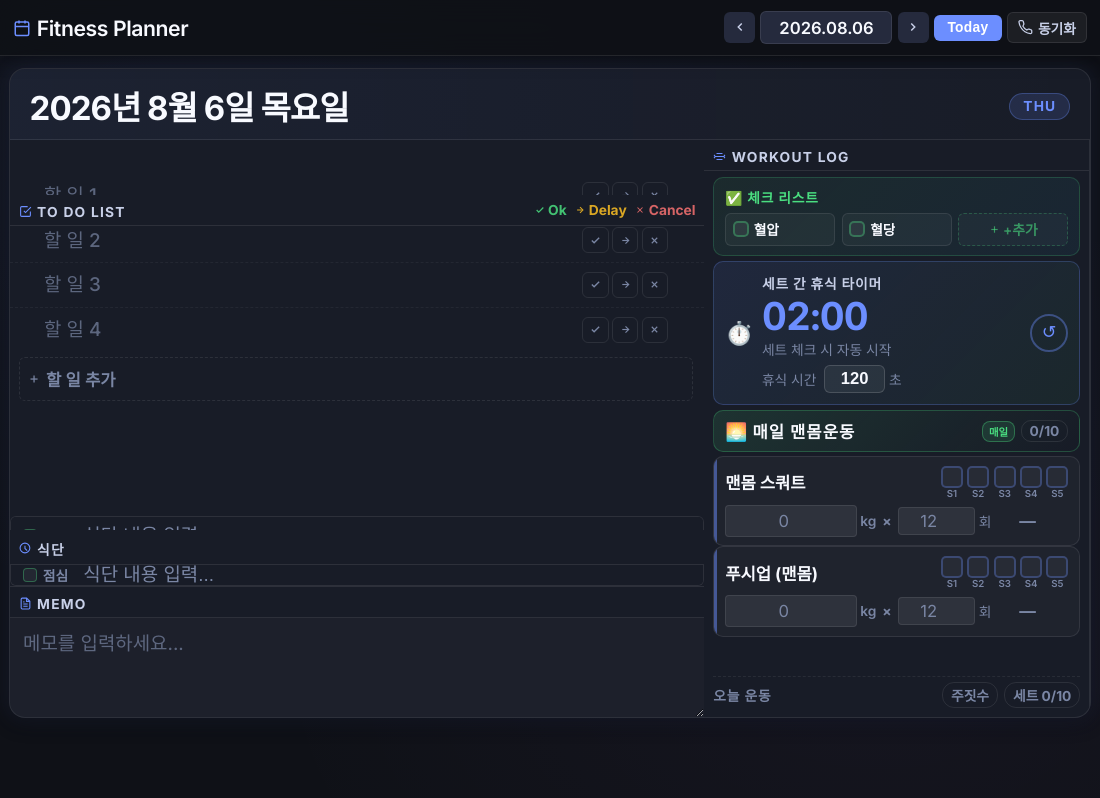
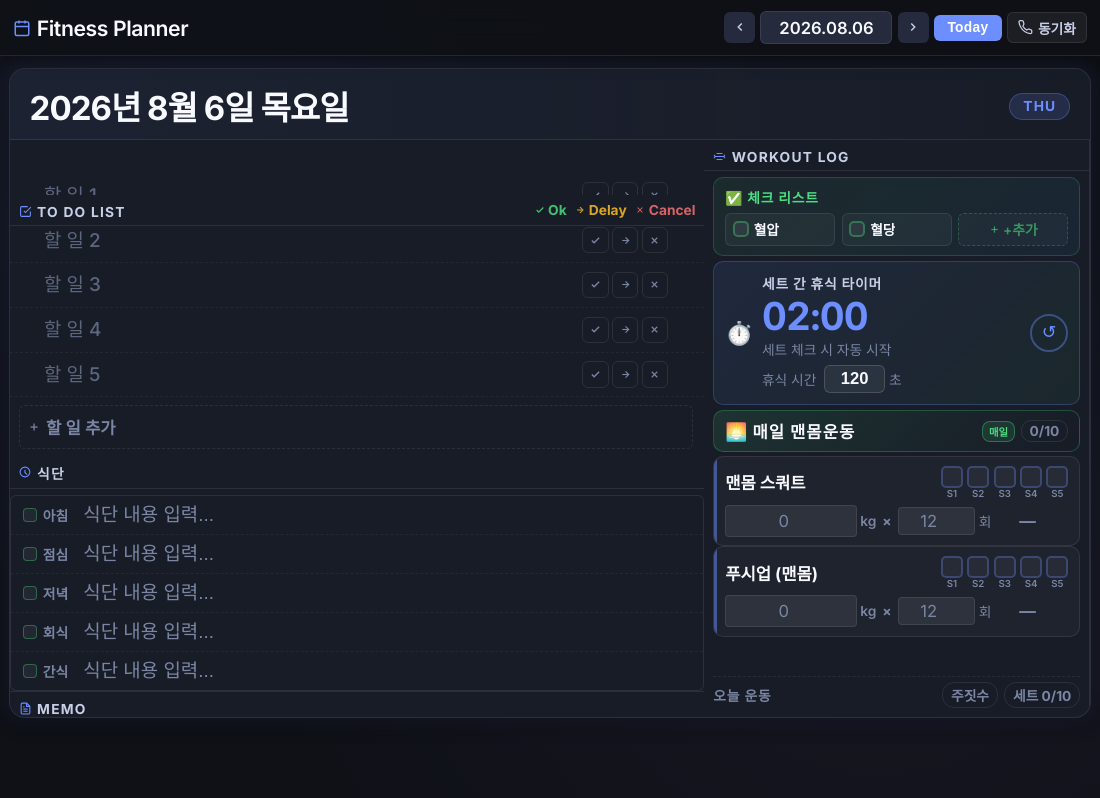
Before and after one commit to kjh5353/kjh5353.github.io, an Electron app: page index.html in a window 1100 px wide. Drawn offline with Linux system fonts and the light colour scheme.

Commit message:
fix: side-panel layout - all sections (Todo/Diet/Memo) properly visible, no overflow clipping

```diff
--- a/style.css
+++ b/style.css
@@ -593,6 +593,8 @@ body {
   flex-direction: column;
   min-height: 0;
   height: 100%;
+  overflow-y: auto;
+  -webkit-overflow-scrolling: touch;
 }
 
 /* ===== SECTION TITLES ===== */
@@ -735,17 +737,14 @@ body {
 .section-todo {
   display: flex;
   flex-direction: column;
-  flex: 0 0 58%; /* TO DO LIST가 상단 58%, 식단이 하단 42% */
-  overflow: hidden;
+  flex-shrink: 0; /* 자연 크기로, 줄어들지 않음 */
 }
 
 /* ===== DIET SECTION ===== */
 .section-timetable {
-  flex: 1;
+  flex-shrink: 0; /* 자연 크기로, 줄어들지 않음 */
   display: flex;
   flex-direction: column;
-  min-height: 0;
-  overflow: hidden;
 }
 
 .section-title-row {
@@ -789,7 +788,6 @@ body {
 
 /* ===== TODO ITEMS ===== */
 .todo-items {
-  max-height: 180px;
   overflow-y: auto;
   padding: 2px 0;
 }
@@ -918,8 +916,8 @@ body {
 .memo-area {
   display: block;
   width: 100%;
-  min-height: clamp(90px, 9vw, 130px);
-  padding: var(--sp-md) var(--sp-lg) var(--sp-lg);
+  min-height: clamp(60px, 6vw, 90px);
+  padding: var(--sp-sm) var(--sp-md);
   background: rgba(255,255,255,0.02);
   border: none;
   outline: none;
@@ -927,10 +925,11 @@ body {
   font-family: var(--font);
   font-size: var(--fs-base);
   font-weight: 400;
-  line-height: 1.75;
+  line-height: 1.6;
   resize: vertical;
   transition: background var(--transition);
 }
+
 .memo-area::placeholder { color: var(--text-muted); opacity: 0.7; }
 .memo-area:focus { background: rgba(255,255,255,0.03); }
 
@@ -2078,7 +2077,10 @@ body {
   .fitness-layout,
   .workout-panel,
   .section-workout,
-  .workout-body {
+  .workout-body,
+  .side-panel,
+  .section-todo,
+  .section-timetable {
     flex: none !important;
     height: auto !important;
     overflow: visible !important;
--- a/sw.js
+++ b/sw.js
@@ -1,4 +1,4 @@
-const CACHE = 'daily-planner-v10';
+const CACHE = 'daily-planner-v11';
 const ASSETS = ['/', '/index.html', '/style.css', '/app.js', '/manifest.json'];
 
 self.addEventListener('install', e => {
```
